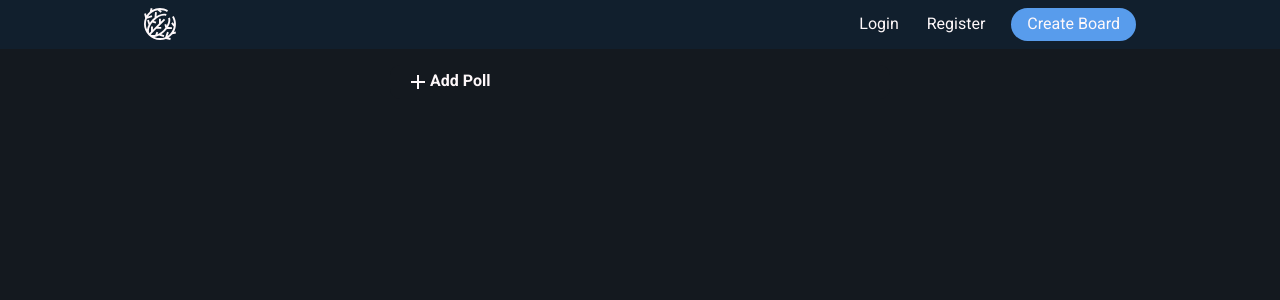
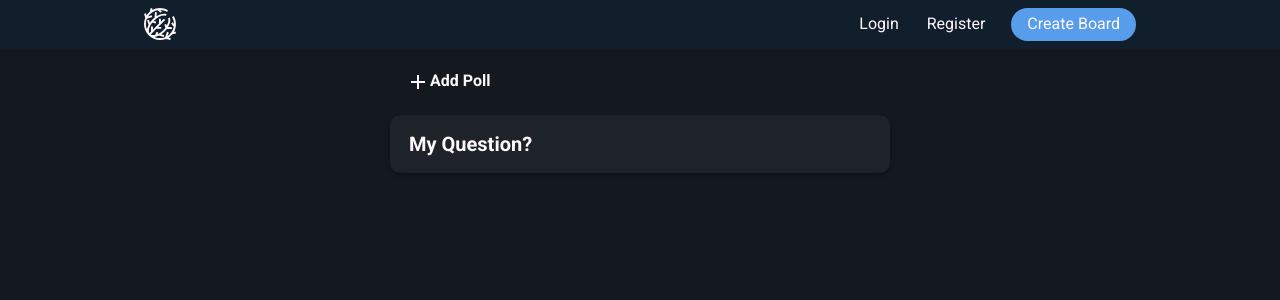
Before and after one commit to hhuuddoo/silent-classroom, a React (Create React App) app: page / in a window 1280 px wide. Shown: the top 300 px of the page. Built offline with nearby package versions, Linux system fonts and the light colour scheme.

Commit message:
create question label for poll

```diff
--- a/src/components/index.js
+++ b/src/components/index.js
@@ -4,3 +4,4 @@ export { default as QuestionInput } from "./question-input";
 export { default as PollOptionInput } from "./poll-option-input";
 export { default as Seperator } from "./seperator";
 export { default as AddPollButton } from "./add-poll-button";
+export { default as Question } from "./question";
--- a/src/components/poll-option-input.js
+++ b/src/components/poll-option-input.js
@@ -8,8 +8,6 @@ export default function PollOptionInput({ id, pollOptions, setPollOptions }) {
         className="input input--option"
         value={pollOptions.id}
         placeholder="Enter poll option..."
-        onFocus={({ target }) => (target.placeholder = "")}
-        onBlur={({ target }) => (target.placeholder = "Enter poll option...")}
         onChange={({ target }) =>
           setPollOptions((prev) => {
             if (target.value.trim() !== "") {
--- a/src/components/question-input.js
+++ b/src/components/question-input.js
@@ -7,8 +7,6 @@ export default function QuestionInput({ question, setQuestion }) {
       className="input input--question"
       value={question}
       placeholder="Enter a question here..."
-      onFocus={({ target }) => (target.placeholder = "")}
-      onBlur={({ target }) => (target.placeholder = "Enter a question here...")}
       onChange={({ target }) => setQuestion(target.value)}
     ></input>
   );
--- /dev/null
+++ b/src/components/question.js
@@ -0,0 +1,6 @@
+import React from "react";
+
+// Question label
+export default function Question({ question }) {
+  return <span className="question">{question}</span>;
+}
--- a/src/containers/index.js
+++ b/src/containers/index.js
@@ -1,2 +1,3 @@
 export { default as HeaderContainer } from "./header-container";
 export { default as NewPoll } from "./new-poll";
+export { default as Poll } from "./poll";
--- /dev/null
+++ b/src/containers/poll.js
@@ -0,0 +1,10 @@
+import React from "react";
+import { Panel, Question } from "../components";
+
+export default function Poll({ question, options }) {
+  return (
+    <Panel>
+      <Question question={question} />
+    </Panel>
+  );
+}
--- a/src/pages/PollBoard.js
+++ b/src/pages/PollBoard.js
@@ -1,5 +1,5 @@
 import React, { useState } from "react";
-import { NewPoll } from "../containers";
+import { NewPoll, Poll } from "../containers";
 import { AddPollButton } from "../components";
 
 export default function PollBoard() {
@@ -11,8 +11,8 @@ export default function PollBoard() {
           createNewPoll={createNewPoll}
           setCreateNewPoll={setCreateNewPoll}
         />
-
         {createNewPoll && <NewPoll setCreateNewPoll={setCreateNewPoll} />}
+        <Poll question="My Question?" />
       </div>
     </>
   );
--- /dev/null
+++ b/src/scss/_poll.scss
@@ -0,0 +1,10 @@
+.question {
+  display: block;
+  font-size: 1.25rem;
+  font-weight: 700;
+  color: $light;
+  border-left: 3px solid transparent;
+  width: 100%;
+  user-select: none;
+  cursor: default;
+}
--- a/src/scss/index.css
+++ b/src/scss/index.css
@@ -415,4 +415,18 @@ a:hover {
     display: none;
   }
 }
+
+.question {
+  display: block;
+  font-size: 1.25rem;
+  font-weight: 700;
+  color: #fef8fa;
+  border-left: 3px solid transparent;
+  width: 100%;
+  -webkit-user-select: none;
+     -moz-user-select: none;
+      -ms-user-select: none;
+          user-select: none;
+  cursor: default;
+}
 /*# sourceMappingURL=index.css.map */
--- a/src/scss/index.scss
+++ b/src/scss/index.scss
@@ -4,3 +4,4 @@
 @import "globals";
 @import "header";
 @import "add-poll";
+@import "poll";
```
Also changed, not shown: 2 other files (tests, documents, lock files or other folders).
